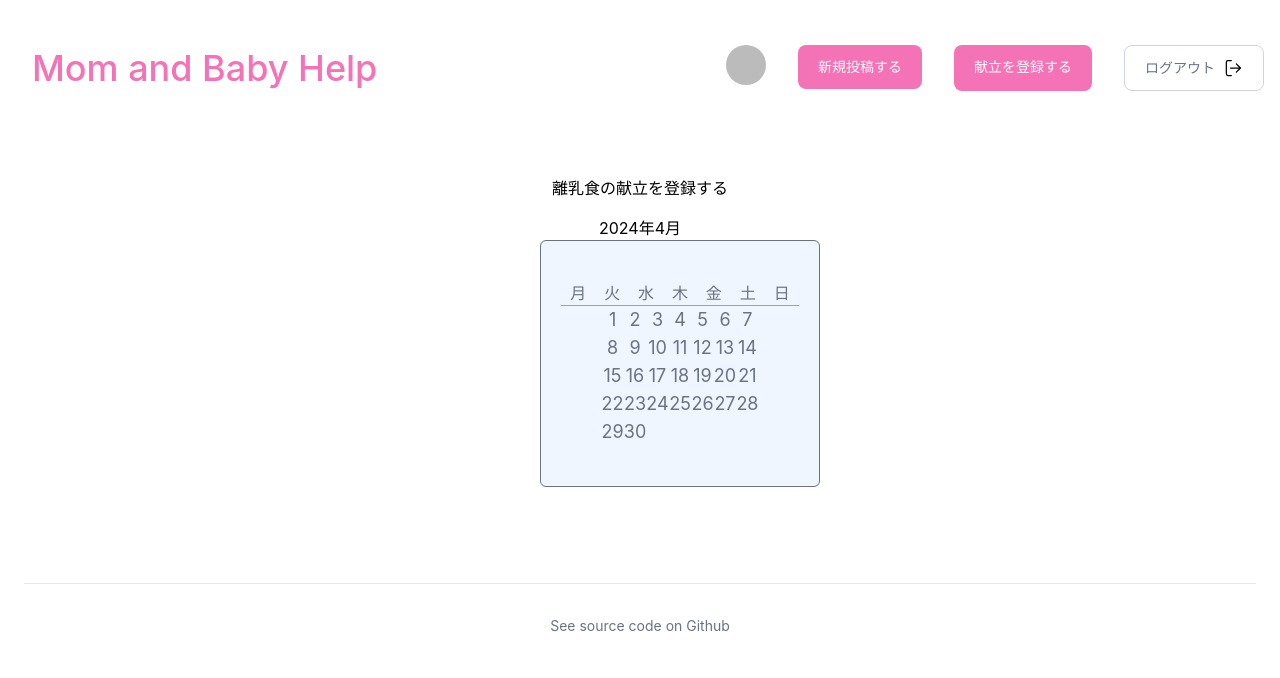
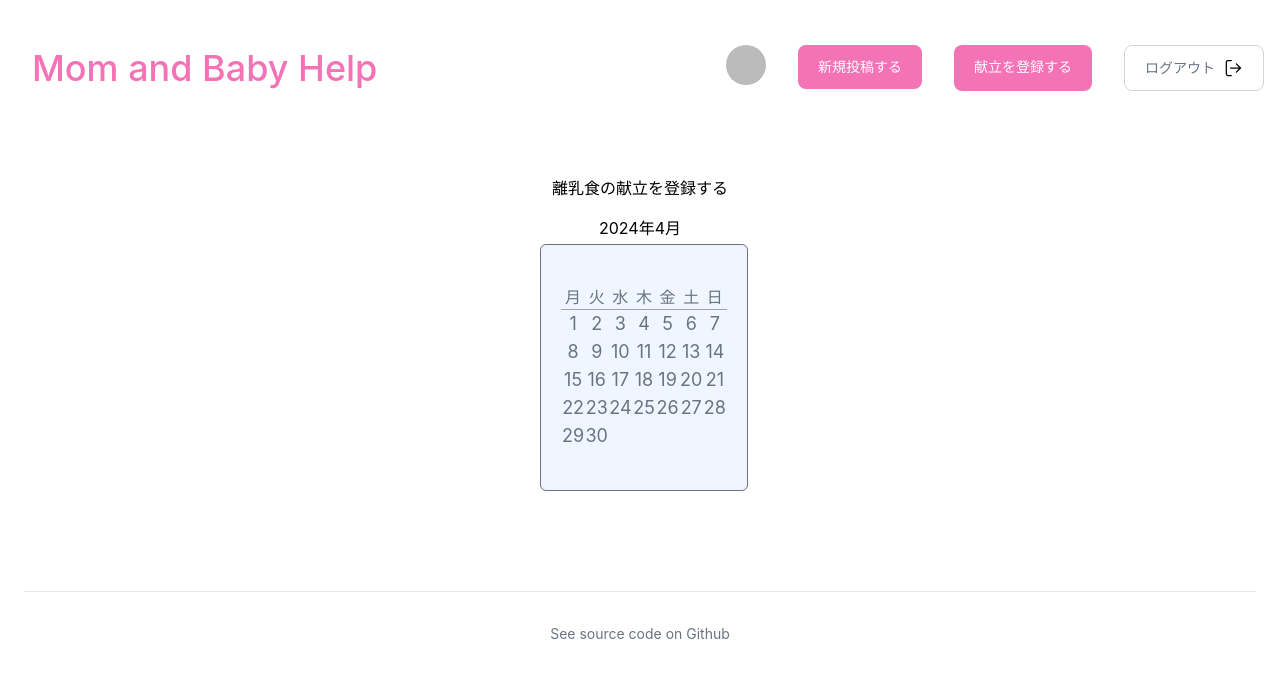
Before and after one commit to ASAMI-TAKAOKA/next-firebase-auth, a Next.js app: page /mobile-and-tablet-calendar in a window 1280 px wide. Shown: the top 678 px of the page. Built offline with nearby package versions, Linux system fonts and the light colour scheme; no server answers; sample sign-in values are in the browser's storage.

Commit message:
微修正

```diff
--- a/components/calendar/CalendarBody.tsx
+++ b/components/calendar/CalendarBody.tsx
@@ -18,7 +18,7 @@ export const CalendarBody = ({calendarArray, month}: Props) => {
   }
 
   return (
-    <div className="grid grid-cols-7 grid-rows-5 justify-self-center">
+    <div className="grid grid-cols-7 grid-rows-5">
       {calendarArray?.map(
         (item) =>
           (displayMonth(item.date) === month && (
--- a/components/calendar/CardSection.tsx
+++ b/components/calendar/CardSection.tsx
@@ -11,7 +11,7 @@ type Props = {
 
 export const CardSection = ({calendarArray, month}: Props) => {
   return (
-    <div className="container px-5 py-10 bg-blue-50 mx-10 border border-gray-500 rounded-md">
+    <div className="container px-5 py-10 bg-blue-50 m-1 border border-gray-500 rounded-md">
       <CalendarHeaderRow />
       <CalendarBody calendarArray={calendarArray} month={month}/>
     </div>
--- a/components/posts/PostListItem.tsx
+++ b/components/posts/PostListItem.tsx
@@ -37,7 +37,7 @@ const formatBody = (body: string) => {
 
   return (
     <div
-    className={`p-6 m-5 sm:mr-6 sm:ml-4 bg-red-50 border border-gray-500 flex flex-col rounded-md${
+    className={`p-6 m-3 sm:mr-6 sm:ml-4 bg-red-50 border border-gray-500 flex flex-col rounded-md${
       isHovered ? "cursor-pointer rounded-md" : ""
       }`}
       onMouseOver={() => setIsHovered(true)}
--- a/pages/index.tsx
+++ b/pages/index.tsx
@@ -32,7 +32,7 @@ export default function HomePage({ posts }: Props) {
       </Head>
       <section>
         {/* 投稿記事一覧 */}
-        <Tabs className="container mx-auto py-8 px-3 mx-3 my-3">
+        <Tabs className="container mx-auto py-8 px-3">
           <TabList>
             <Tab>全ての投稿</Tab>
             <Tab>家事</Tab>
@@ -63,9 +63,9 @@ export default function HomePage({ posts }: Props) {
               )}
           {/* スマホとタブレット以外(PC等)の場合、水平にアイテムを表示 */}
             {!isMobileAndTablet && (
-              <section className="container px-20 py-8 flex justify-between">
-                <div className="container py-3 px-16">
-                  <h2 className="text-center">投稿記事</h2>
+              <section className="container flex justify-between">
+                <div className="flex flex-col items-center">
+                  <h2>投稿記事</h2>
                     <TabPanel>
                       {posts?.map((post) => (
                         <PostListItem key={post.id} post={post} />
```
Lines whose indentation alone changed are shown as unchanged.
